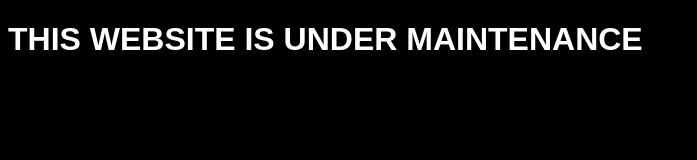
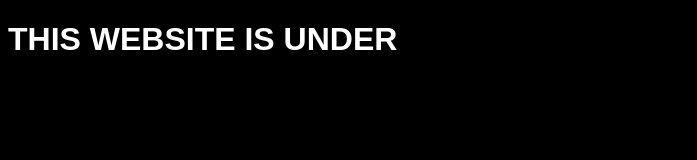
Before and after one commit to corrupted2222/Velocity-Bypasser-web, a plain HTML site: page index.html in a window 1280 px wide. Shown: the whole page, without its empty margins (0-697 px from the left). Drawn offline with Linux system fonts and the light colour scheme.

Commit message:
Update index.html

```diff
--- a/index.html
+++ b/index.html
@@ -6,7 +6,7 @@
     <link rel="icon" href="favicon.ico" type="image/x-icon">
 <link rel="shortcut icon" href="favicon.ico" type="image/x-icon">
     <title>Astra</title>
-    <h1 style="color: white; font-family: sans-serif;"> THIS WEBSITE IS UNDER MAINTENANCE </h1>
+    <h1 style="color: white; font-family: sans-serif;"> THIS WEBSITE IS UNDER  </h1>
     <meta charset="UTF-8">
     <meta name="viewport" content="width=device-width, initial-scale=1.0">
 
```
